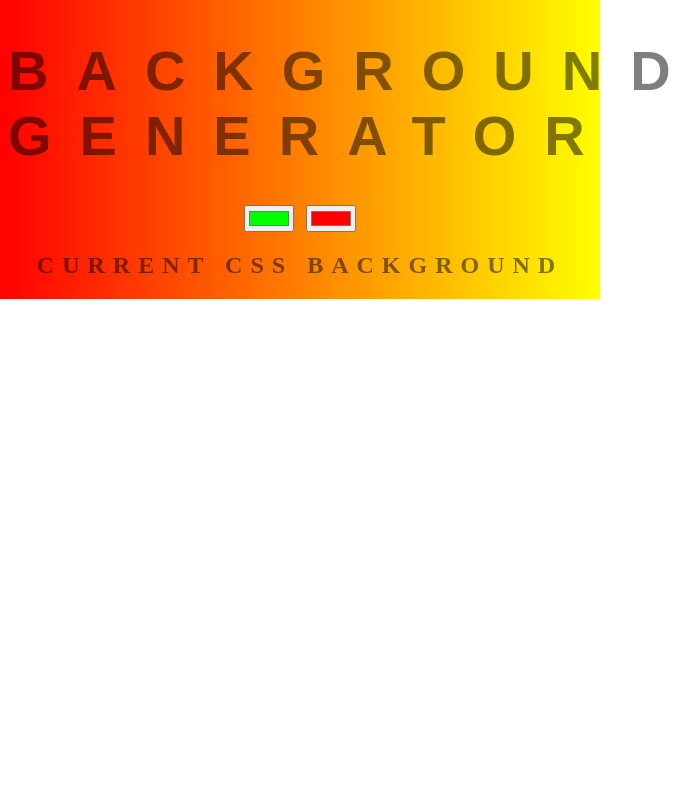
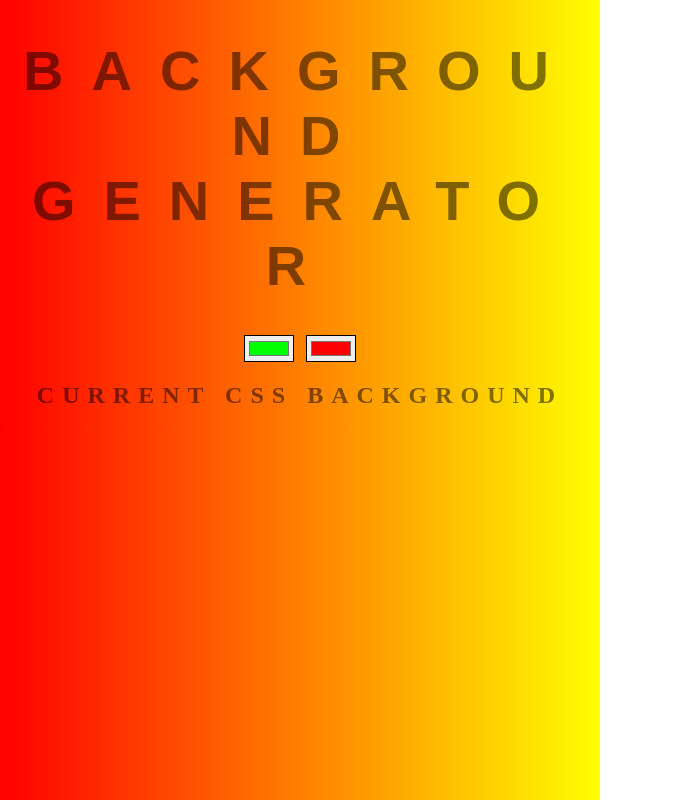
Before and after one commit to SahilBhure/color-generator, a plain HTML site: page index.html in a window 600 px wide. Shown: the whole page, 699 px wide, since content can reach past the window. Drawn offline with Linux system fonts and the light colour scheme.

Commit message:
Fixed media query

```diff
--- a/style.css
+++ b/style.css
@@ -22,9 +22,10 @@ h3{
     text-transform: none;
     letter-spacing: 0.01em;
 }
-@media screen and (min-width: 600px) {
-    body{
-        background-size: auto;
+@media screen and (max-width: 600px) {
+    *{
+        background-size: cover;
         background-repeat: no-repeat;
+        word-wrap: break-word;
     }
 }
```
